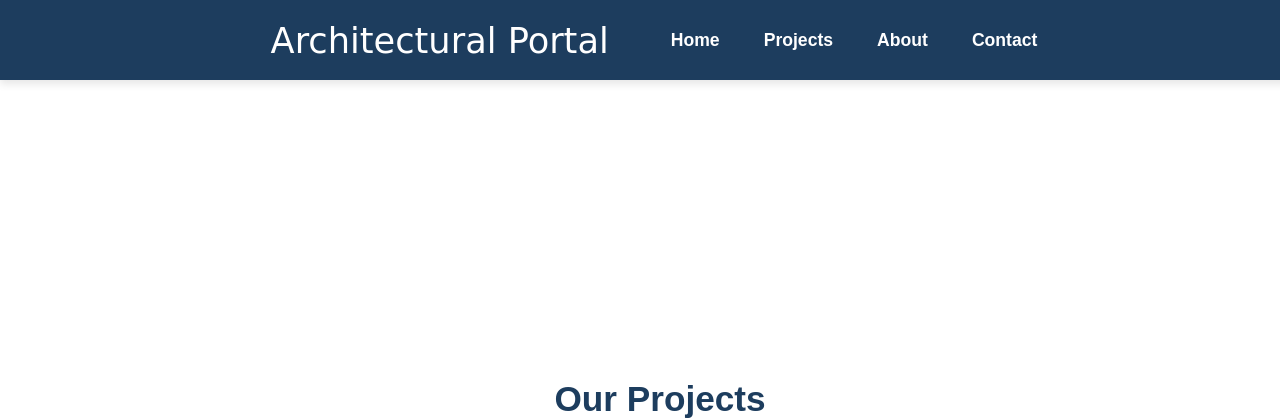
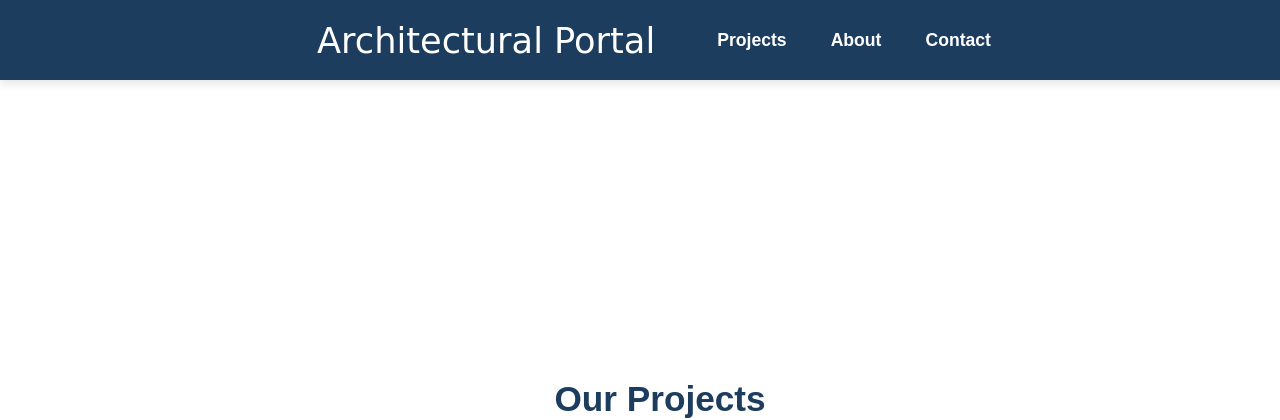
Before and after one commit to MariamKipshidze/architecture_portal, a Django app: page / in a window 1280 px wide. Shown: the top 420 px of the page. Run offline with Django 5.2, Linux system fonts and the light colour scheme; data that the repository does not hold is empty; some libraries are stand-ins or nearby versions; some web fonts are replaced.

Commit message:
Remove Home from navbar options

```diff
--- a/architecture_portal/templates/base.html
+++ b/architecture_portal/templates/base.html
@@ -113,7 +113,6 @@
         <a href="/" class="portal-title">Architectural Portal</a>
 
         <nav class="navbar">
-            <a href="/" class="nav-link">Home</a>
             <a href="/projects/" class="nav-link">Projects</a>
             <a href="/about/" class="nav-link">About</a>
             <a href="/contact/" class="nav-link">Contact</a>
```
